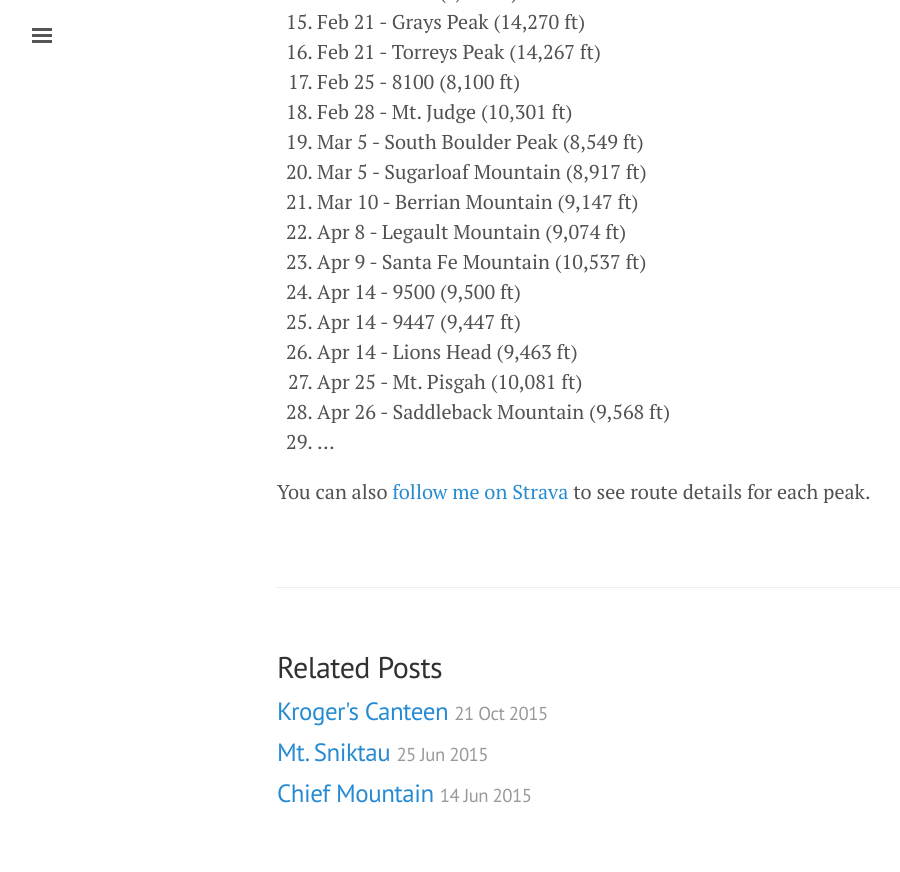
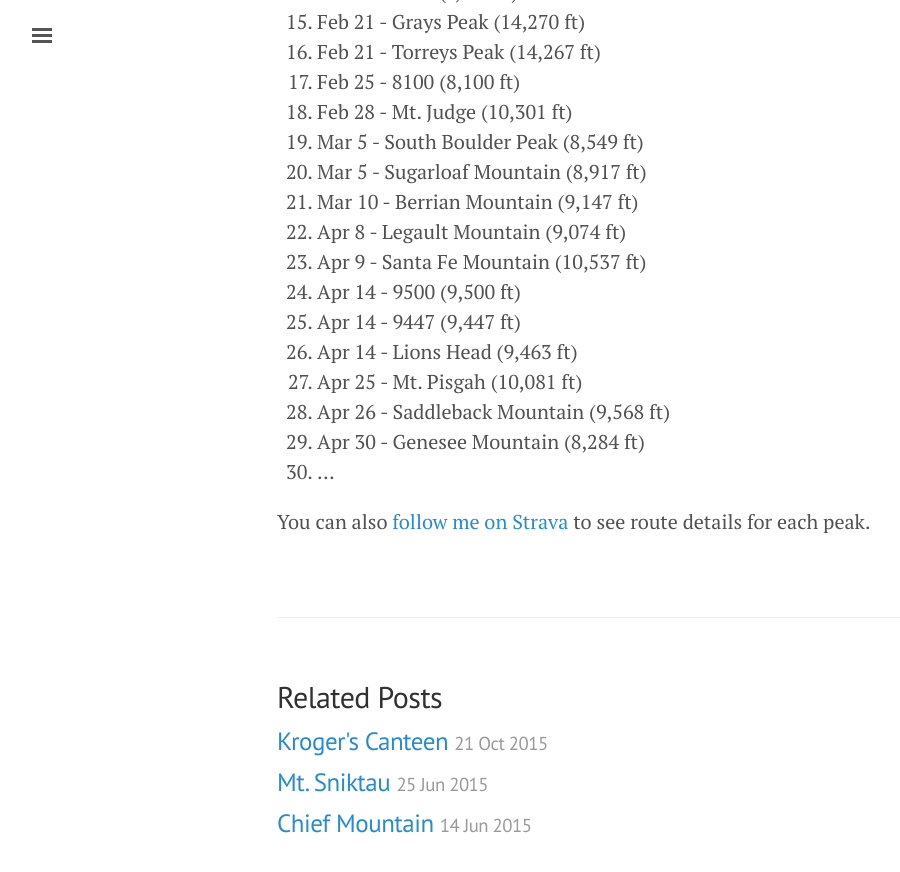
Before and after one commit to jhnnyk/jhnnyk.github.io, a Jekyll site: the page built from _posts/2016-01-26-100-mountains-in-2016.md, in a window 1280 px wide and 900 px high, scrolled down 925 px. Shown: the top 872 px of the window, without its empty margins (3-903 px from the left). Built offline with Jekyll 4.4.1, drawn with Linux system fonts in a browser that asks for light colours.

Commit message:
add Genesee Mtn

```diff
--- a/_posts/2016-01-26-100-mountains-in-2016.md
+++ b/_posts/2016-01-26-100-mountains-in-2016.md
@@ -35,6 +35,7 @@ It's inspired me to stretch myself. So among a few other goals for 2016, I'm str
 26. Apr 14 - Lions Head (9,463 ft)
 27. Apr 25 - Mt. Pisgah (10,081 ft)
 28. Apr 26 - Saddleback Mountain (9,568 ft)
-29. ...
+29. Apr 30 - Genesee Mountain (8,284 ft)
+30. ...
 
 You can also [follow me on Strava](https://www.strava.com/athletes/149867) to see route details for each peak.
```
